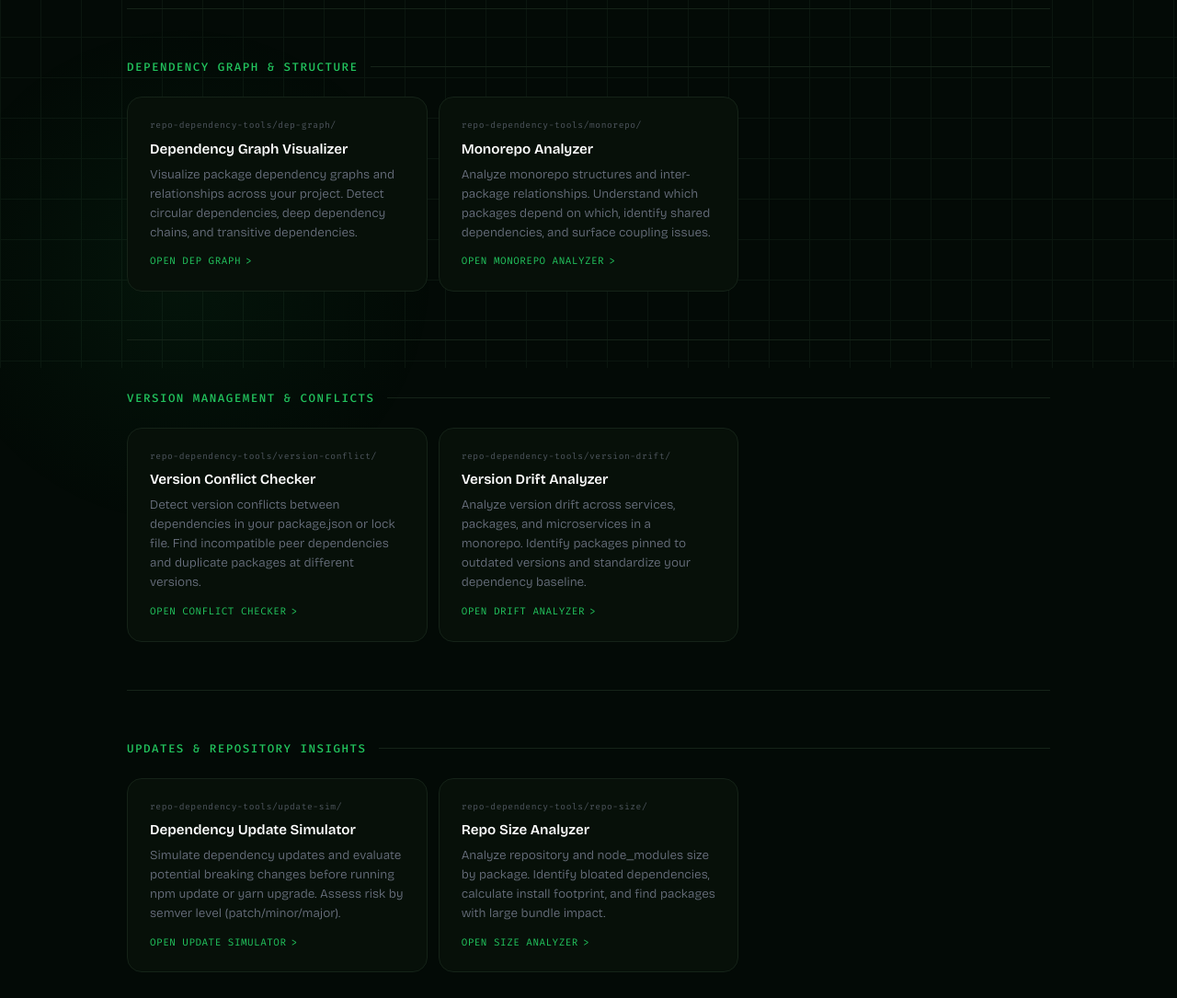
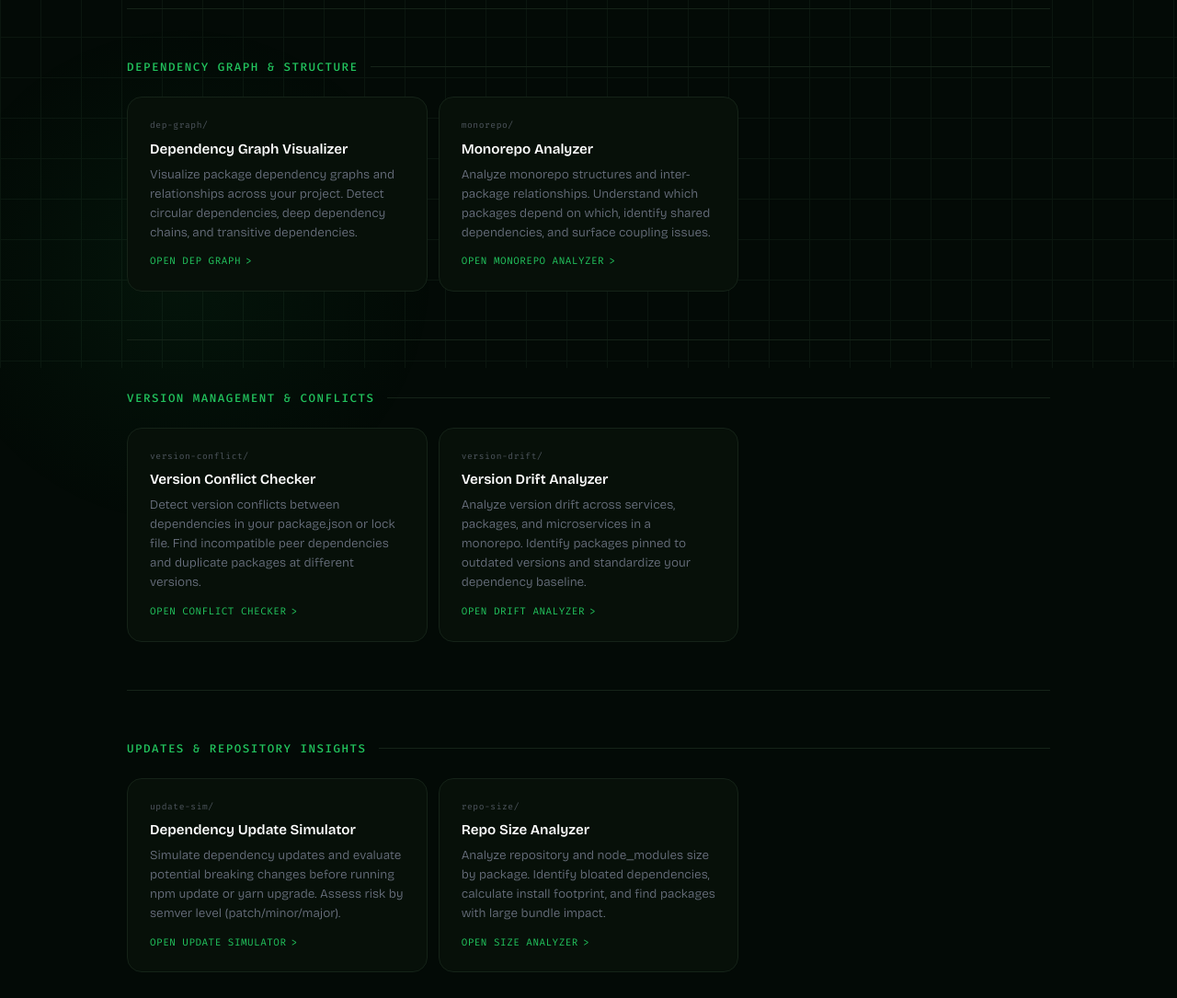
Before and after one commit to FranRivalBigProjects/repo-dependency-tools, a plain HTML site: page index.html in a window 1280 px wide. Shown: the part 400-1485 px from the top of the page at 92% size. Drawn offline with nearby package versions, Linux system fonts and the light colour scheme.

Commit message:
Actualizar index.html

```diff
--- a/index.html
+++ b/index.html
@@ -400,15 +400,15 @@ footer p { font-family: var(--font-mono); font-size: .7rem; color: var(--muted);
     </div>
     <div class="tools-grid">
 
-        <a class="tool" href="repo-dependency-tools/dep-graph/">
-            <span class="tool-path">repo-dependency-tools/dep-graph/</span>
+        <a class="tool" href="dep-graph/">
+            <span class="tool-path">dep-graph/</span>
             <span class="tool-name">Dependency Graph Visualizer</span>
             <span class="tool-desc">Visualize package dependency graphs and relationships across your project. Detect circular dependencies, deep dependency chains, and transitive dependencies.</span>
             <span class="tool-cta">Open Dep Graph</span>
         </a>
 
-        <a class="tool" href="repo-dependency-tools/monorepo/">
-            <span class="tool-path">repo-dependency-tools/monorepo/</span>
+        <a class="tool" href="monorepo/">
+            <span class="tool-path">monorepo/</span>
             <span class="tool-name">Monorepo Analyzer</span>
             <span class="tool-desc">Analyze monorepo structures and inter-package relationships. Understand which packages depend on which, identify shared dependencies, and surface coupling issues.</span>
             <span class="tool-cta">Open Monorepo Analyzer</span>
@@ -425,15 +425,15 @@ footer p { font-family: var(--font-mono); font-size: .7rem; color: var(--muted);
     </div>
     <div class="tools-grid">
 
-        <a class="tool" href="repo-dependency-tools/version-conflict/">
-            <span class="tool-path">repo-dependency-tools/version-conflict/</span>
+        <a class="tool" href="version-conflict/">
+            <span class="tool-path">version-conflict/</span>
             <span class="tool-name">Version Conflict Checker</span>
             <span class="tool-desc">Detect version conflicts between dependencies in your package.json or lock file. Find incompatible peer dependencies and duplicate packages at different versions.</span>
             <span class="tool-cta">Open Conflict Checker</span>
         </a>
 
-        <a class="tool" href="repo-dependency-tools/version-drift/">
-            <span class="tool-path">repo-dependency-tools/version-drift/</span>
+        <a class="tool" href="version-drift/">
+            <span class="tool-path">version-drift/</span>
             <span class="tool-name">Version Drift Analyzer</span>
             <span class="tool-desc">Analyze version drift across services, packages, and microservices in a monorepo. Identify packages pinned to outdated versions and standardize your dependency baseline.</span>
             <span class="tool-cta">Open Drift Analyzer</span>
@@ -450,15 +450,15 @@ footer p { font-family: var(--font-mono); font-size: .7rem; color: var(--muted);
     </div>
     <div class="tools-grid">
 
-        <a class="tool" href="repo-dependency-tools/update-sim/">
-            <span class="tool-path">repo-dependency-tools/update-sim/</span>
+        <a class="tool" href="update-sim/">
+            <span class="tool-path">update-sim/</span>
             <span class="tool-name">Dependency Update Simulator</span>
             <span class="tool-desc">Simulate dependency updates and evaluate potential breaking changes before running npm update or yarn upgrade. Assess risk by semver level (patch/minor/major).</span>
             <span class="tool-cta">Open Update Simulator</span>
         </a>
 
-        <a class="tool" href="repo-dependency-tools/repo-size/">
-            <span class="tool-path">repo-dependency-tools/repo-size/</span>
+        <a class="tool" href="repo-size/">
+            <span class="tool-path">repo-size/</span>
             <span class="tool-name">Repo Size Analyzer</span>
             <span class="tool-desc">Analyze repository and node_modules size by package. Identify bloated dependencies, calculate install footprint, and find packages with large bundle impact.</span>
             <span class="tool-cta">Open Size Analyzer</span>
```
